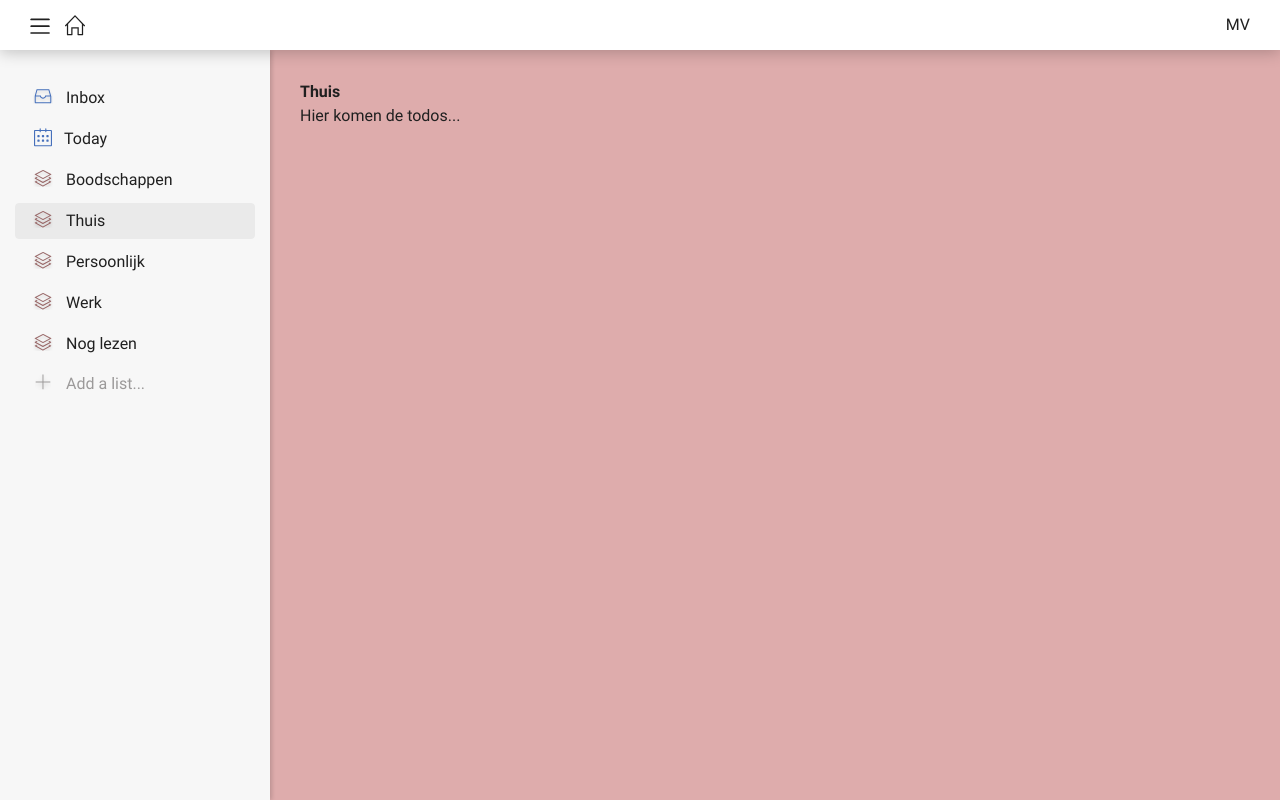
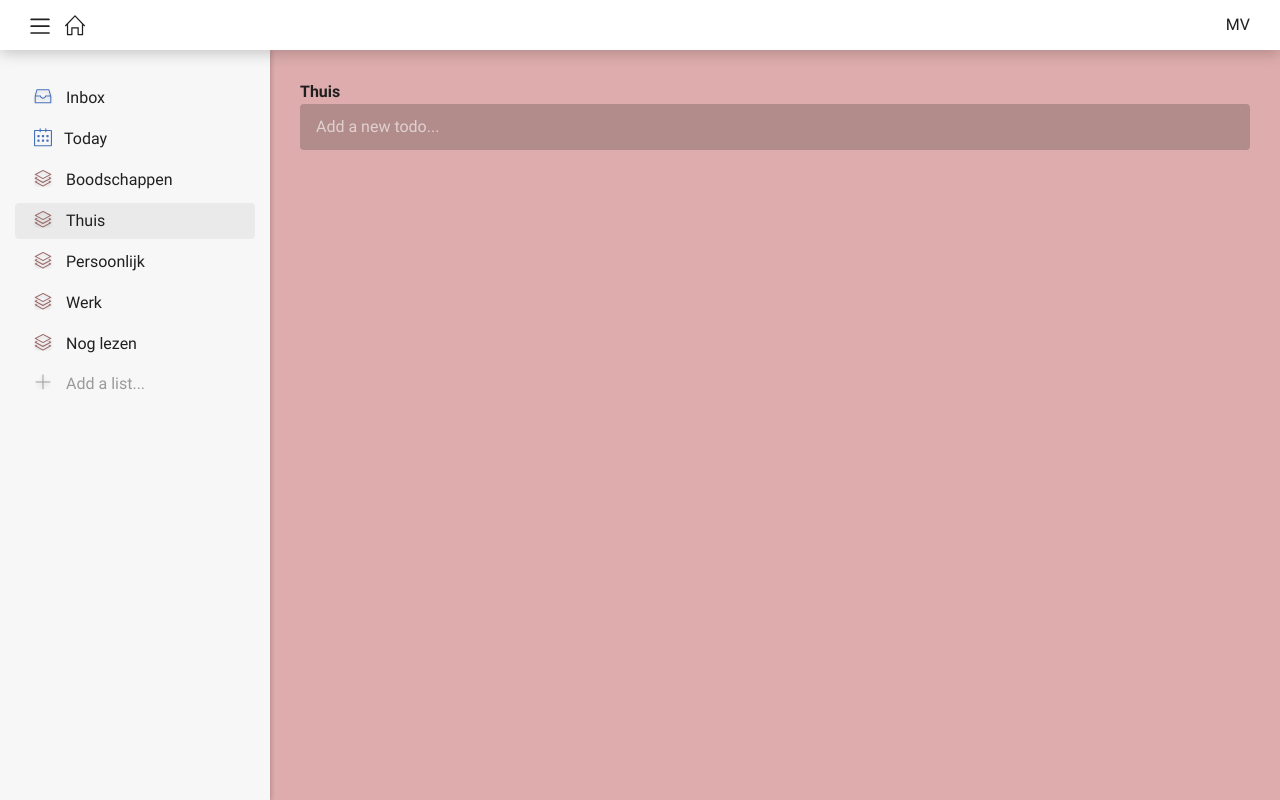
Before and after one commit to corneelonline/vue-3-todoapp, a Vue app: page /app/list/63b69eb8-3a79-11ed-b15a-47642f6ee4cb in a window 1280 px wide. Built offline with nearby package versions, Linux system fonts and the light colour scheme.

Commit message:
Add the AddTodo component to the ListView

```diff
--- /dev/null
+++ b/src/components/AddTodo.vue
@@ -0,0 +1,40 @@
+<script setup>
+import { ref } from "vue";
+
+const input = ref("");
+
+const emit = defineEmits(["newTodo"]);
+
+const handleSubmit = () => {
+  if (!input.value) return;
+  emit("newTodo", input.value);
+  input.value = "";
+};
+</script>
+
+<template>
+  <form class="add-todo" @submit.prevent="handleSubmit">
+    <input type="text" placeholder="Add a new todo..." v-model="input" />
+  </form>
+</template>
+
+<style scoped>
+form.add-todo {
+  margin-bottom: var(--gutter-md);
+}
+
+form.add-todo input {
+  width: 100%;
+  display: block;
+  color: var(--color-text-inverted);
+  background-color: var(--color-bg-dark);
+  border: 1px solid transparent;
+  border-radius: 4px;
+  padding: var(--gutter-xs) var(--gutter-sm);
+}
+
+form.add-todo input::placeholder {
+  color: var(--color-text-inverted);
+  opacity: 0.6;
+}
+</style>
--- a/src/views/ListView.vue
+++ b/src/views/ListView.vue
@@ -2,9 +2,12 @@
 import { computed } from "vue";
 import { useRoute } from "vue-router";
 import { storeToRefs } from "pinia";
+import { v4 as uuid } from "uuid";
 import AppSidebar from "../components/AppSidebar.vue";
+import AddTodo from "../components/AddTodo.vue";
 import { useSidebarOpen } from "../composables/useSidebarOpen.js";
 import { useListsStore } from "../stores/lists";
+import { useTodosStore } from "../stores/todos";
 
 const { globalState } = useSidebarOpen();
 
@@ -32,9 +35,29 @@ const pageTitle = computed(() => {
   }
 });
 
+// get the todos of this list
+const todosStore = useTodosStore();
+// const { todos } = storeToRefs(todosStore);
+const { fetchTodos, addTodo } = todosStore;
+fetchTodos(route.params.id);
+
 // add a new list
 const addNewList = (value) => {
   addList(value);
+};
+
+// add a new todo
+const addNewTodo = (value) => {
+  const newTodo = {
+    id: uuid(),
+    title: value,
+    completed: false,
+    due_date: "",
+    notes: "",
+    parent_id: "",
+    list_id: route.params.id,
+  };
+  addTodo(newTodo);
 };
 </script>
 
@@ -45,10 +68,16 @@ const addNewList = (value) => {
       <div v-if="listNotFound" class="warning">
         The list you are looking for cannot be found.
       </div>
-      <template v-else>
-        <h1>{{ pageTitle }}</h1>
-        <p>Hier komen de todos...</p>
-      </template>
+      <div v-else class="main-content">
+        <header>
+          <h1>{{ pageTitle }}</h1>
+        </header>
+        <div class="todo-main">
+          <div class="todo-items">
+            <AddTodo @newTodo="addNewTodo" />
+          </div>
+        </div>
+      </div>
     </main>
   </div>
 </template>
```
